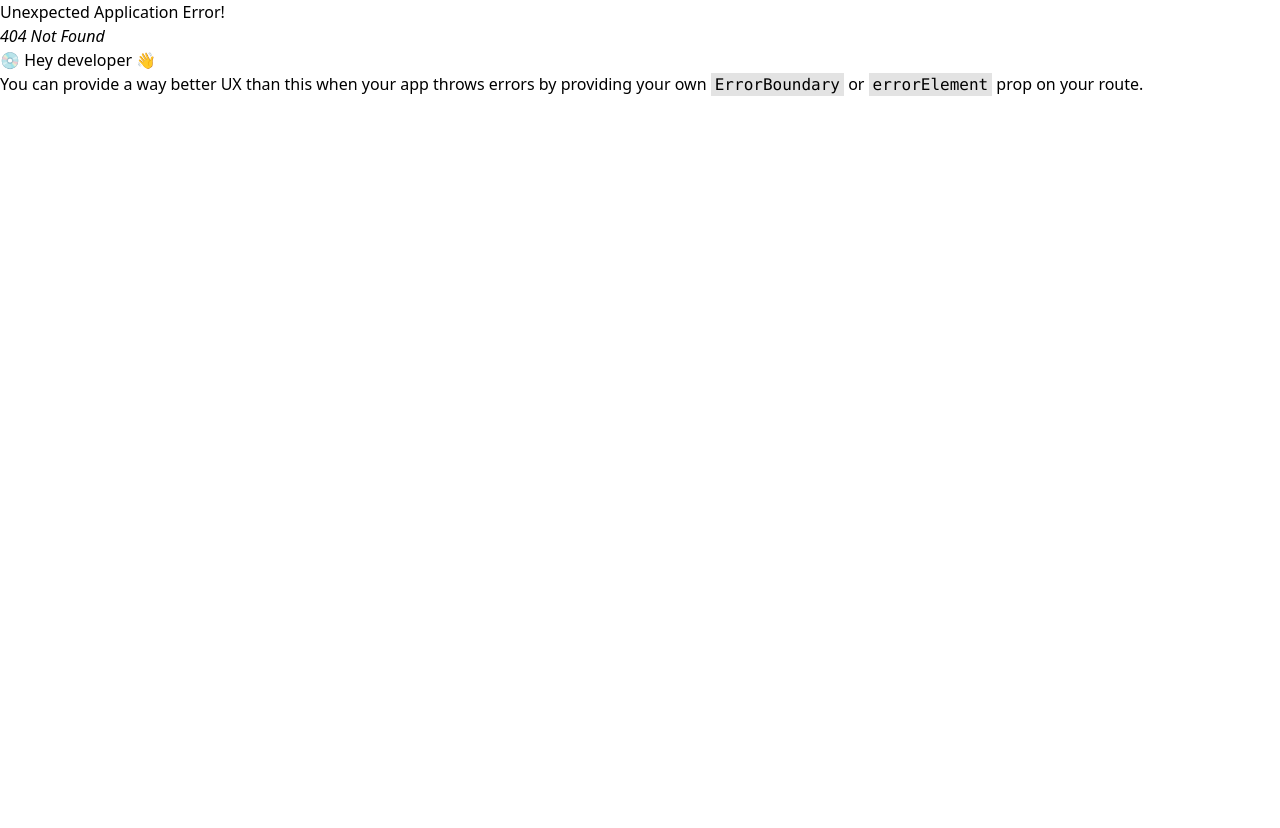
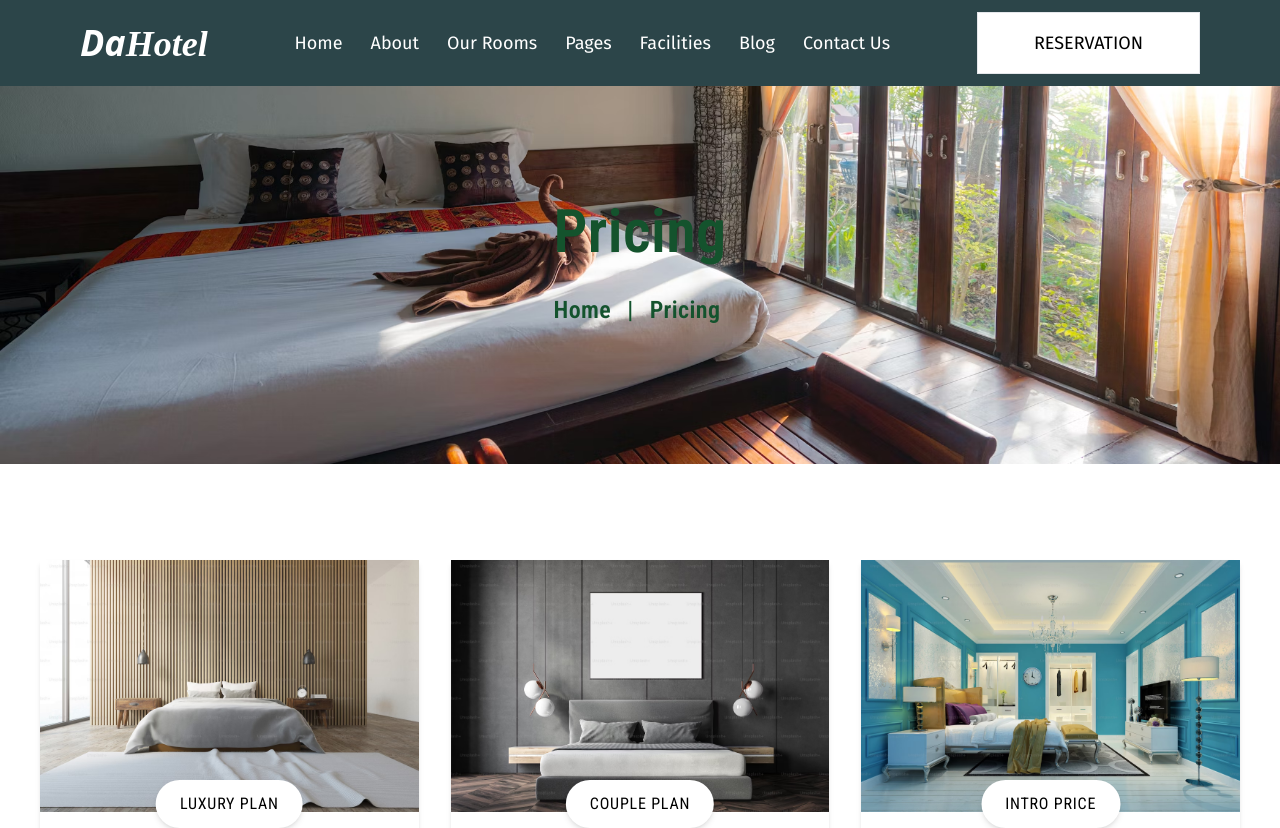
Before and after one commit to ShekRasel/DaHotel-website, a React (Vite) app: page /price in a window 1280 px wide. Before the commit this address had no page. Shown: the top 828 px of the page. Before the commit the page ends 800 px from the top, so only its background shows below. Built offline with nearby package versions, Linux system fonts and the light colour scheme; a web font is replaced by a local one.

Commit message:
pricing and plane page done

```diff
--- a/src/common components/components/Navbar.jsx
+++ b/src/common components/components/Navbar.jsx
@@ -72,7 +72,7 @@ function Navbar() {
                     <div className="bg-white rounded-sm py-4 mt-7">
                       <h1 className="pr-36 px-6 py-4"><Link to={'/gallery'}>Gallary</Link></h1>
                       <h1 className="pr-36 px-6 py-4 border-t"><Link to={'/team'}>Our Team</Link></h1>
-                      <h1 className="border-t  px-6 py-4 ">Pricing</h1>
+                      <h1 className="pr-36 px-6 py-4 border-t"><Link to={'/price'}>Pricing</Link></h1>
                       <h1 className="border-t  px-6 py-4">FAQ</h1>
                     </div>
                   </div>
--- a/src/components/HomePageComponents/PricingPlan.jsx
+++ b/src/common components/components/PricingPlan.jsx
@@ -1,6 +1,6 @@
 import React from "react";
 
-function PricingPlan() {
+function PricingPlan({price,price1,head}) {
   const prices = [
     {
       img: "images/room1.avif",
@@ -20,8 +20,8 @@ function PricingPlan() {
   ];
   return (
     <div className="px-4 md:px-10 2xl:px-64 mt-24">
-      <h2 className="font-roboto text-gray-500 text-xl text-center">OUR PLANS</h2>
-      <h1 className="text-[#2C4549] font-semibold text-4xl lg:text-6xl text-center mt-6 font-roboto">Our pricing & plans</h1>
+      <h2 className="font-roboto text-gray-500 text-xl text-center">{price1}{price}</h2>
+      <h1 className="text-[#2C4549] font-semibold text-4xl lg:text-6xl text-center mt-6 font-roboto">{head}</h1>
       <div className="mt-16 grid md:grid-cols-2 lg:grid-cols-3 gap-8">
         {prices.map((price, index) => (
           <div className=" pb-14 flex flex-col items-center shadow-md font-roboto tracking-wider" key={index}>
--- a/src/common components/components/TopBanner.jsx
+++ b/src/common components/components/TopBanner.jsx
@@ -2,7 +2,7 @@ import React from "react";
 import topBanner from "../../../public/hotel images/topbanner.avif";
 import { Link } from 'react-router-dom';
 
-function TopBanner({ About, OurRooms,contact,blog,gallery,ourteam }) {
+function TopBanner({ About, OurRooms,contact,blog,gallery,ourteam,pricing }) {
   return (
     <div
       className="flex bg-gray-500 justify-center items-center min-h-[200px] mt-16 xl:min-h-[400px] 2xl:min-h-[500px] tracking-wide bg-cover bg-center bg-no-repeat"
@@ -16,6 +16,7 @@ function TopBanner({ About, OurRooms,contact,blog,gallery,ourteam }) {
           {blog}
           {gallery}
           {ourteam}
+          {pricing}
         </h1>
         <div className="flex text-2xl mt-8 gap-4">
           <Link to={'/'}><h1>Home</h1></Link>
@@ -27,6 +28,7 @@ function TopBanner({ About, OurRooms,contact,blog,gallery,ourteam }) {
             {blog}
             {gallery}
             {ourteam}
+            {pricing}
           </h1>
         </div>
       </div>
--- a/src/main.jsx
+++ b/src/main.jsx
@@ -10,6 +10,7 @@ import Contact from './pages/Contact.jsx'
 import Blog from './pages/Blog.jsx'
 import Gallery from './pages/Gallery.jsx'
 import OurTeam from './pages/OurTeam.jsx'
+import Price from './pages/Price.jsx'
 
 const routes = createBrowserRouter([
   {
@@ -43,6 +44,10 @@ const routes = createBrowserRouter([
       {
         path : 'team',
         element : <OurTeam/>
+      },
+      {
+        path: 'price',
+        element : <Price/>
       }
     ]
   },
--- a/src/pages/Home.jsx
+++ b/src/pages/Home.jsx
@@ -2,7 +2,7 @@ import React from "react";
 import Hero from "../components/HomePageComponents/Hero";
 import FeatureSection from "../components/HomePageComponents/FeatureSection";
 import HotelFeatures from "../components/HomePageComponents/HotelFeatures";
-import PricingPlan from "../components/HomePageComponents/PricingPlan";
+import PricingPlan from "../common components/components/PricingPlan";
 import BookPlane from "../components/HomePageComponents/BookPlane";
 import HotelImages from "../common components/components/HotelImages";
 import CompanyBlog from "../components/HomePageComponents/CompanyBlog";
@@ -18,7 +18,7 @@ function Home() {
       <OurRating />
       <HotelFeatures />
       <Animate/>
-      <PricingPlan />
+      <PricingPlan price1='OUR PLANS' head='Our Pricing & plans'/>
       <BookPlane />
       <Photoshot/>
       <HotelImages />
--- /dev/null
+++ b/src/pages/Price.jsx
@@ -0,0 +1,14 @@
+import React from 'react'
+import TopBanner from '../common components/components/TopBanner'
+import PricingPlan from '../common components/components/PricingPlan'
+
+function Price() {
+  return (
+    <div>
+        <TopBanner pricing='Pricing'/>
+        <PricingPlan price=''/>
+    </div>
+  )
+}
+
+export default Price
```
